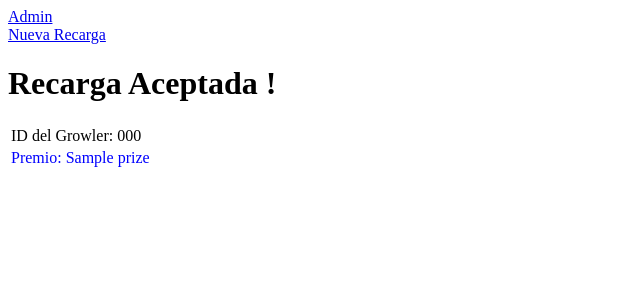
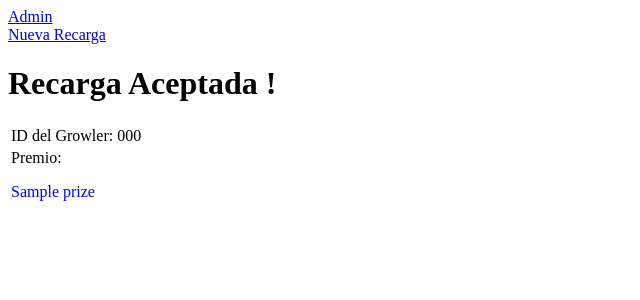
Before and after one commit to abi-ba-hacka/Ser-Veza, a Django app: template api/templates/refill.html in a window 1280 px wide. Shown: the top 300 px of the page, without its empty margins (0-640 px from the left). Run offline with Django 3.2, Linux system fonts and the light colour scheme; the template is opened without the code that fills it: most values are stand-ins (such as "Sample title", 1, 10 or a date in 2020).

Commit message:
Add views and forms.

```diff
--- a/api/templates/refill.html
+++ b/api/templates/refill.html
@@ -10,6 +10,6 @@
 <div>
 <table>
 <tr><td>ID del Growler: {{ refill.growler.code }}</td></tr>
-<tr><td><p style="color:blue">Premio: {{ prize }}</p></td></tr>
+<tr><td>Premio: <p style="color:blue">{{ prize }}</p></td></tr>
 </table>
 </div>
```
